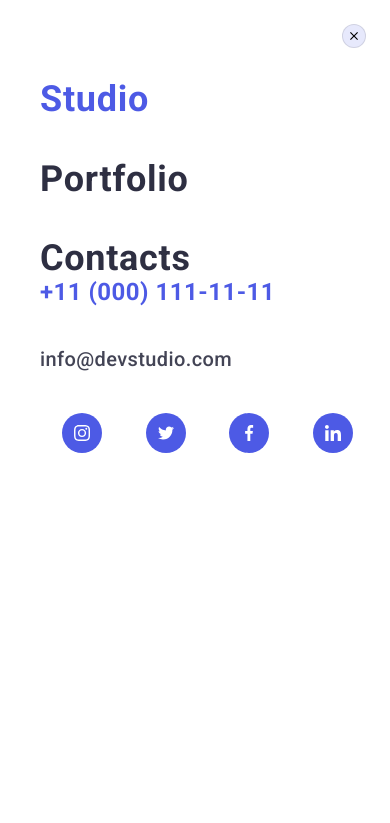
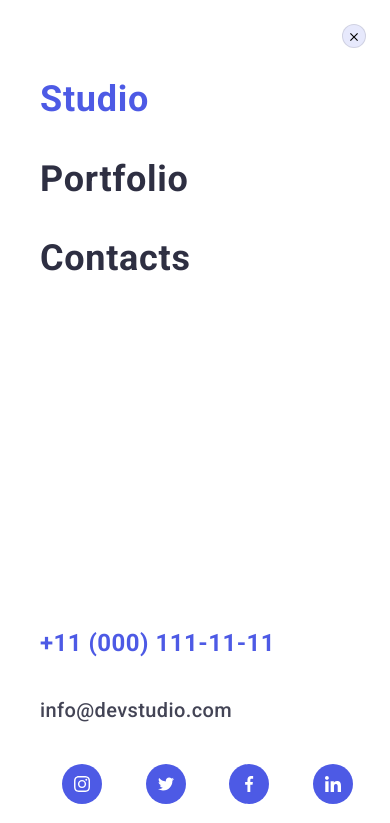
Before and after one commit to shinkarenkov/goit-markup-hw-07, a plain HTML site: page index.html in a window 390 px wide. Both pictures are taken after a click on the button 359 px from the left and 34 px from the top of the page. Shown: the top 823 px of the page. Drawn offline with nearby package versions, Linux system fonts and the light colour scheme.

Commit message:
flexmobile

```diff
--- a/css/styles.css
+++ b/css/styles.css
@@ -318,9 +318,9 @@ position: absolute;
 top: 24px;
 right: 24px;
 
-    display: flex;
+    /* display: flex;
     justify-content: center;
-    align-items: center;
+    align-items: center; */
 
 
     width: 24px;
@@ -721,14 +721,18 @@ outline: 2px solid var(--button-hover);
 
     transition: opacity var(--transform);
     overflow-y: scroll ;
-
-}
-.mobile-menu-container{
-
-
-    padding-top: 80px;
-    padding-left: 40px;
-    padding-bottom: 40px;
+    display: flex;
+        flex-direction: column;
+        justify-content: space-between;
+
+        padding-top: 80px;
+        padding-left: 40px;
+        padding-bottom: 40px;
+
+}
+
+.mobile-top{
+    margin-top: 40px;
 
 }
 
--- a/index.html
+++ b/index.html
@@ -62,13 +62,13 @@
           </address>
         </div>
       </div>
-      <div class="mobile-menu is-hidden " data-menu>
-        <div class="container mobile-menu-container">
+      <div class="mobile-menu container is-hidden " data-menu>
         <button type="button" class="modal-close-btn" data-menu-close >
           <svg width="8" height="8" class="modal-close ">
             <use href="./images/symbol-defs.svg#icon-close-black"></use>
           </svg>
         </button>
+        <div>
         <ul class="list">
           <li class="mobile-item">
             <a href="./index.html" class="mobile-link studio link link">Studio</a>
@@ -80,6 +80,8 @@
             <a href="" class=" mobile-link link">Contacts</a>
           </li>
         </ul>
+        </div>
+        <div class="mobile-top">
         <ul class="mobile-address list">
           <li class="address-item">
             <a href="tel:+110001111111" class="mobile-fone-link link"
@@ -128,8 +130,7 @@
                     </a>
                   </li>
         </ul>
-
-          </div>
+        </div>
 
       </div>
       </div>
```
